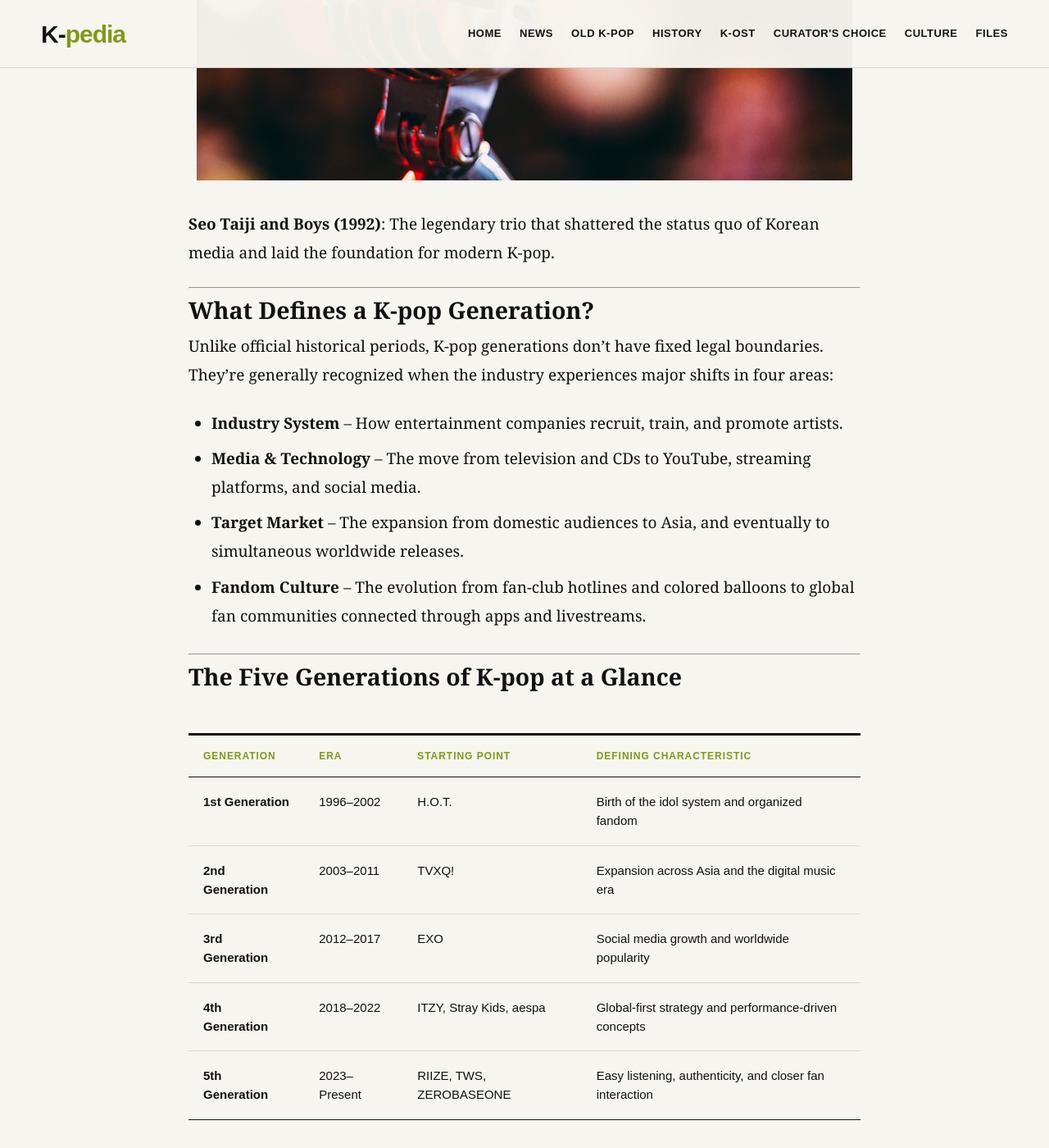
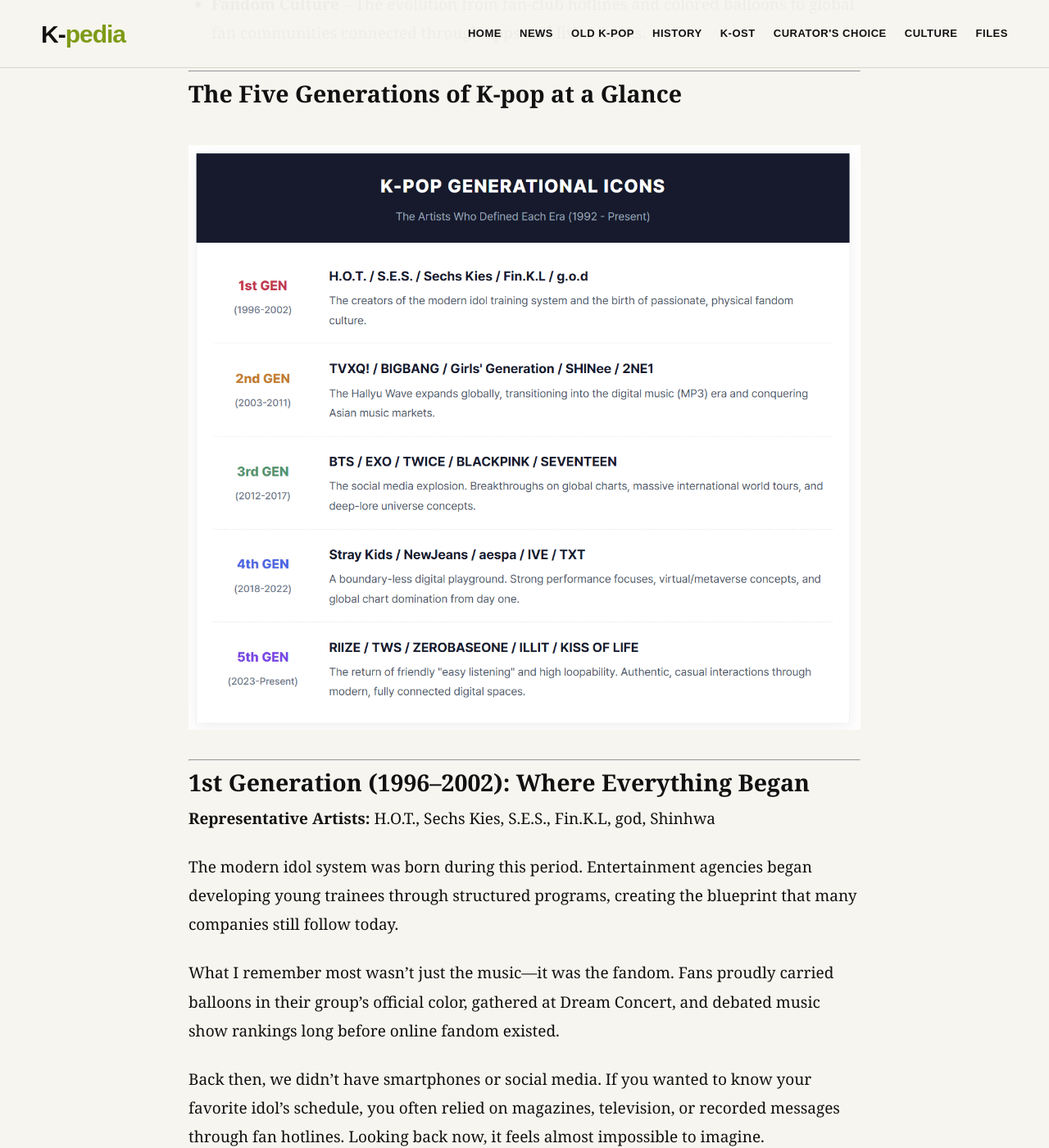
Before and after one commit to kpopkpedia/Kcurator, a Jekyll site: the page built from _posts/2026-09-07-the-ultimate-guide-to-k-pop-generations-from-the-1st-to-the-5th-gen-explained.md, in a window 1280 px wide and 1400 px high, scrolled down 2490 px. Shown: the whole window at 82% size. Built offline with Jekyll 4.4.1, drawn with Linux system fonts in a browser that asks for light colours; our own code applies the rules of GitHub Pages for plain Markdown files.

Commit message:
Update _posts/2026-09-07-the-ultimate-guide-to-k-pop-generations-from-the-1st-to-the-5th-gen-explained.md (via Pages CMS)

```diff
--- a/_posts/2026-09-07-the-ultimate-guide-to-k-pop-generations-from-the-1st-to-the-5th-gen-explained.md
+++ b/_posts/2026-09-07-the-ultimate-guide-to-k-pop-generations-from-the-1st-to-the-5th-gen-explained.md
@@ -7,9 +7,9 @@
   Explore the evolution of music, technology, and fandom culture from H.O.T. to
   NewJeans and RIIZE.
 permalink: /2026/07/the-ultimate-guide-to-k-pop-generations.html
-image: /assets/images/generation32-2.png
+image: /assets/images/generation-2.jpeg
 ---
-&nbsp;
+
 
 # Introduction: I Didn't Learn K-pop History—I Grew Up With It
 
@@ -25,9 +25,7 @@
 
 Let's take a journey through the five generations of K-pop.
 
-![](/assets/images/generation.jpeg)
 
-**Seo Taiji and Boys (1992)**: The legendary trio that shattered the status quo of Korean media and laid the foundation for modern K-pop.
 
 ---
 
@@ -48,15 +46,7 @@
 
 # The Five Generations of K-pop at a Glance
 
-
-| Generation | Era | Starting Point | Defining Characteristic |
-| ------------------ | ------------ | ----------------------- | -------------------------------------------------------- |
-| **1st Generation** | 1996–2002 | H.O.T. | Birth of the idol system and organized fandom |
-| **2nd Generation** | 2003–2011 | TVXQ! | Expansion across Asia and the digital music era |
-| **3rd Generation** | 2012–2017 | EXO | Social media growth and worldwide popularity |
-| **4th Generation** | 2018–2022 | ITZY, Stray Kids, aespa | Global-first strategy and performance-driven concepts |
-| **5th Generation** | 2023–Present | RIIZE, TWS, ZEROBASEONE | Easy listening, authenticity, and closer fan interaction |
-
+![](/assets/images/generation3.png)
 
 ---
 
```
